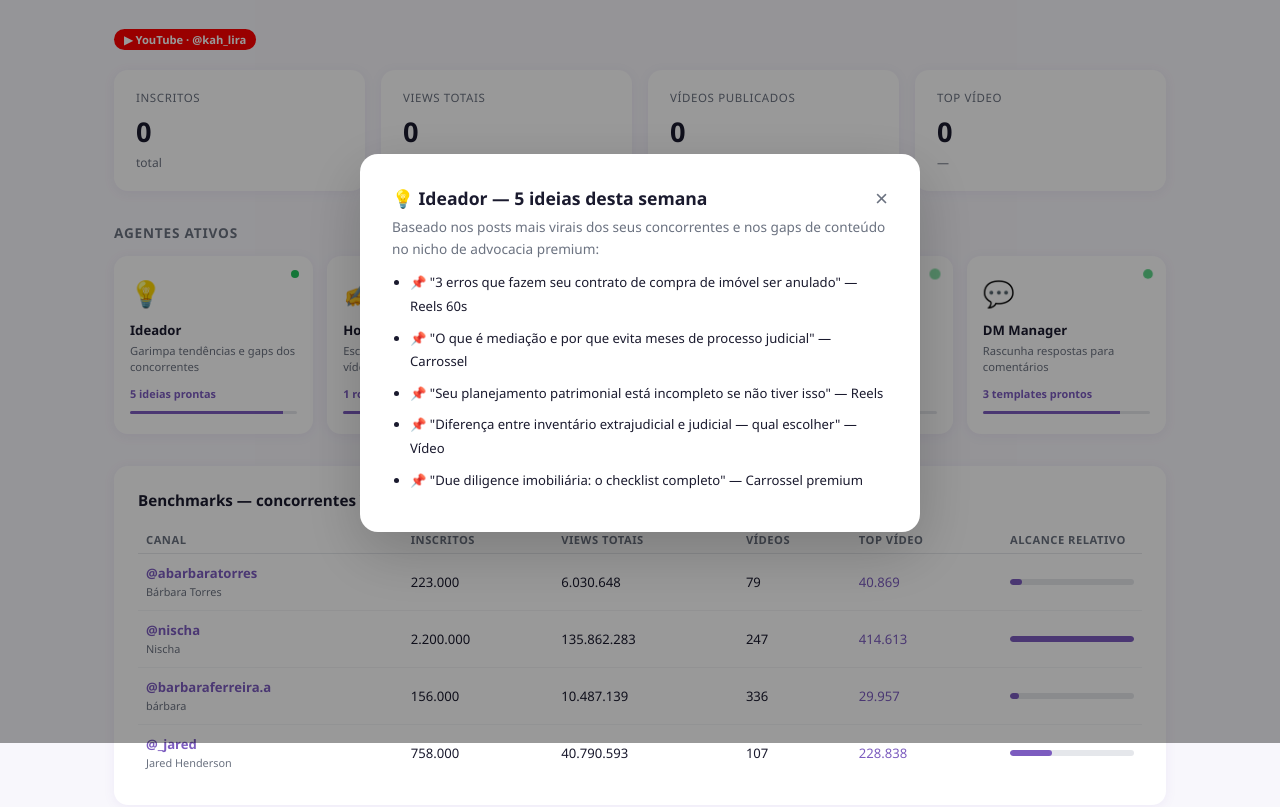
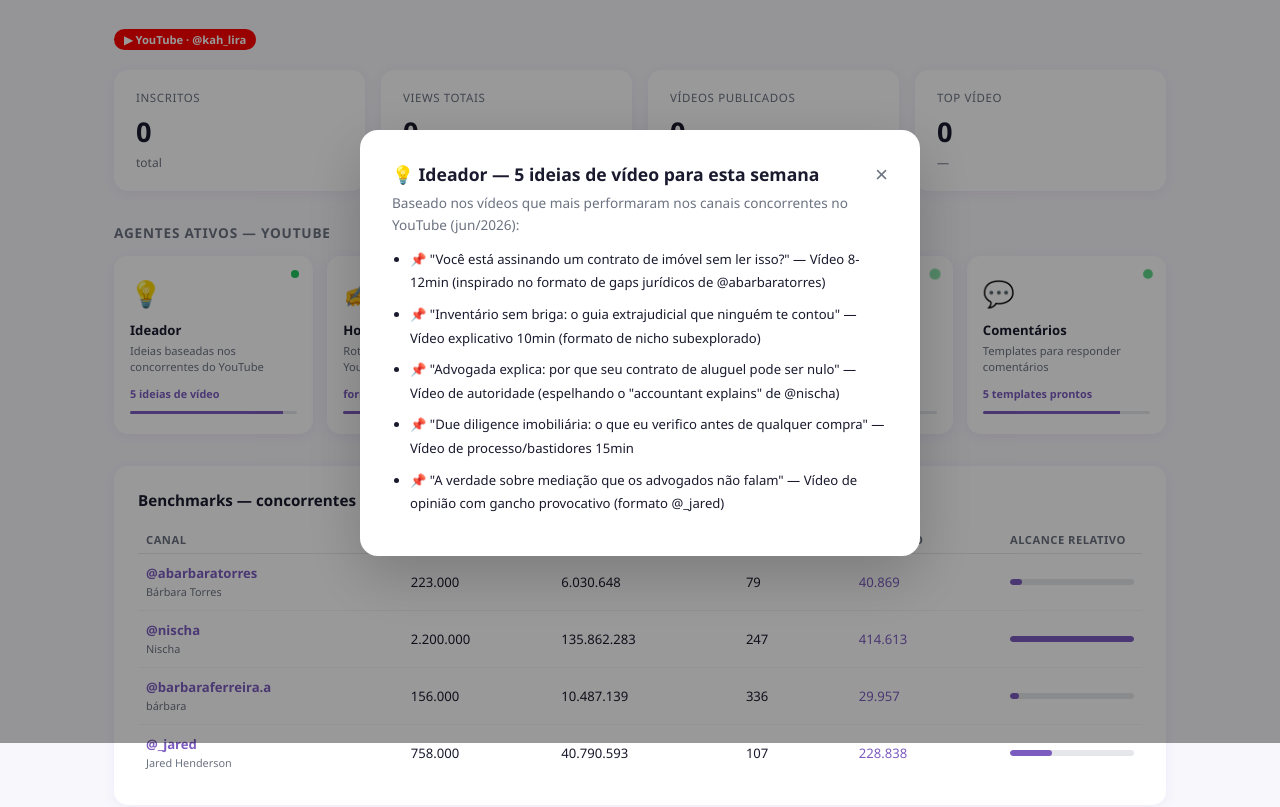
Before and after one commit to karenlyra-wq/Painel-de-Agentes-Digitais, a website: page dashboard/youtube.html in a window 1280 px wide. Both pictures are taken after a click on the element 213 px from the left and 402 px from the top of the page. Shown: the part 57-864 px from the top of the page. Drawn offline with Linux system fonts and the light colour scheme.

Commit message:
feat: YouTube-specific agent content based on real competitor data

```diff
--- /dev/null
+++ b/dashboard/youtube-agents.js
@@ -0,0 +1,82 @@
+const YT_AGENT_MODALS = {
+  ideator: {
+    title: '💡 Ideador — 5 ideias de vídeo para esta semana',
+    body: 'Baseado nos vídeos que mais performaram nos canais concorrentes no YouTube (jun/2026):',
+    list: [
+      '📌 "Você está assinando um contrato de imóvel sem ler isso?" — Vídeo 8-12min (inspirado no formato de gaps jurídicos de @abarbaratorres)',
+      '📌 "Inventário sem briga: o guia extrajudicial que ninguém te contou" — Vídeo explicativo 10min (formato de nicho subexplorado)',
+      '📌 "Advogada explica: por que seu contrato de aluguel pode ser nulo" — Vídeo de autoridade (espelhando o "accountant explains" de @nischa)',
+      '📌 "Due diligence imobiliária: o que eu verifico antes de qualquer compra" — Vídeo de processo/bastidores 15min',
+      '📌 "A verdade sobre mediação que os advogados não falam" — Vídeo de opinião com gancho provocativo (formato @_jared)',
+    ]
+  },
+  hook: {
+    title: '✍️ Hook & Script — Roteiro para YouTube (formato longo)',
+    body: 'Roteiro completo para o vídeo de maior potencial desta semana (8-12 minutos):',
+    list: [
+      '🎬 HOOK (0-15s): "Você está prestes a assinar um contrato de imóvel. Mas antes disso — existe uma cláusula que 9 em cada 10 compradores ignoram. E essa cláusula pode te custar caro."',
+      '🧭 CONTEXTO (15s-1min): Apresentação rápida. "Sou advogada especialista em direito imobiliário e hoje vou te mostrar os 3 pontos que verifico em todo contrato antes de assinar."',
+      '📝 DESENVOLVIMENTO (1min-8min): Ponto 1 — cláusula de rescisão unilateral. Ponto 2 — garantias e fiança. Ponto 3 — prazo de entrega e multas. Cada ponto com exemplo real (sem nome de cliente).',
+      '💡 VIRADA (8min-10min): "A solução não é desconfiar de todo mundo. É saber exatamente o que perguntar antes de assinar. E eu vou te dar o checklist completo."',
+      '📣 CTA (10min-12min): "Salva esse vídeo antes da sua próxima negociação. Se quiser uma análise do seu contrato específico, o link para consulta está na descrição."',
+      '✍️ TÍTULO SUGERIDO: "3 cláusulas que podem anular seu contrato imobiliário (a maioria ignora)"',
+    ]
+  },
+  planner: {
+    title: '📅 Planejador — Calendário YouTube desta semana',
+    body: 'Estratégia baseada na frequência dos concorrentes: @barbaraferreira.a posta diariamente, @abarbaratorres 1-2x/semana, @_jared 1x/semana. Para um canal novo, recomendo 1 vídeo/semana com consistência:',
+    list: [
+      '📆 Terça 9h — Publicar vídeo principal ("3 cláusulas que podem anular seu contrato")',
+      '📆 Terça 12h — Shorts: clip do momento mais impactante do vídeo (15-60s)',
+      '📆 Quinta 9h — Community post: pergunta para engajar ("Já leu seu contrato de ponta a ponta?")',
+      '📆 Sexta 9h — Shorts: dica jurídica rápida isolada do vídeo',
+      '⚠️ OBSERVAÇÃO: @barbaraferreira.a posta 336 vídeos com 156K inscritos — volume alto é a estratégia dela. Para advocacia premium, profundidade vale mais que frequência.',
+      '🎯 META DA SEMANA: consistência — 1 vídeo completo + 2 Shorts = presença sem comprometer qualidade',
+    ]
+  },
+  analyst: {
+    title: '📊 Analista — Benchmark YouTube (jun/2026)',
+    body: 'Análise dos 4 concorrentes monitorados no YouTube:',
+    list: [
+      '🏆 @nischa lidera com 2.2M inscritos e 135M views totais — top vídeo: 414K views com hook "The easiest (& laziest) way to get rich"',
+      '📈 @_jared: 758K inscritos, 40M views — top vídeo 228K views com "I don\'t like what the internet is doing to me" — formato ensaio/opinião performou melhor',
+      '🇧🇷 @abarbaratorres: 223K inscritos (PT-BR), 6M views — top vídeo 40K views com gancho introspectivo sobre carisma',
+      '🇧🇷 @barbaraferreira.a: 156K inscritos, 10.5M views com 336 vídeos — alta frequência, títulos de desenvolvimento pessoal',
+      '🎯 GAP identificado: nenhum concorrente cobre advocacia premium / direito imobiliário em PT-BR — nicho aberto com alta demanda de busca',
+      '🔑 Formato que mais performa no nicho: vídeo de 8-15min com título de "revelação" + hook de tensão nos primeiros 15 segundos',
+    ]
+  },
+  dm: {
+    title: '💬 Respostas para comentários — Templates prontos',
+    body: 'Templates para os comentários mais comuns em vídeos jurídicos no YouTube:',
+    list: [
+      '💬 DÚVIDA JURÍDICA ESPECÍFICA: "Ótima pergunta! Cada caso tem suas particularidades e não seria responsável da minha parte responder sem conhecer os detalhes. Mas posso te ajudar direito — o link para agendamento está na descrição 👆"',
+      '💬 ELOGIO/GRATIDÃO: "Fico muito feliz que tenha ajudado! Se quiser aprofundar em algum ponto, me conta nos comentários que priorizo no próximo vídeo 🙌"',
+      '💬 DISCORDÂNCIA/QUESTIONAMENTO: "Ponto válido! O direito tem nuances e situações específicas podem ter tratamento diferente. Se quiser, aprofundo esse aspecto — qual região do Brasil você está?"',
+      '💬 PEDIDO DE CONTEÚDO: "Anotei! Esse tema entra na lista dos próximos vídeos. Ativa o sininho para não perder quando sair 🔔"',
+      '💬 CONSULTA VIA COMENTÁRIO: "Para uma análise do seu caso específico preciso de mais informações do que posso tratar aqui. Acessa o link na descrição para agendarmos uma conversa adequada ao que você precisa."',
+    ]
+  }
+};
+
+function openAgentModal(agentId) {
+  const agent = YT_AGENT_MODALS[agentId];
+  if (!agent) return;
+  document.getElementById('modal-title').textContent = agent.title;
+  document.getElementById('modal-body').textContent = agent.body;
+  const ul = document.getElementById('modal-list');
+  ul.innerHTML = '';
+  agent.list.forEach(item => {
+    const li = document.createElement('li');
+    li.textContent = item;
+    li.style.marginBottom = '8px';
+    ul.appendChild(li);
+  });
+  document.getElementById('modal-overlay').classList.add('open');
+}
+
+function closeModal(e) {
+  if (e.target === document.getElementById('modal-overlay')) {
+    document.getElementById('modal-overlay').classList.remove('open');
+  }
+}
--- a/dashboard/youtube.html
+++ b/dashboard/youtube.html
@@ -90,13 +90,13 @@
     <div class="stat-card"><div class="label">Top vídeo</div><div class="value" id="stat-top">—</div><div class="sub" id="stat-top-title">—</div></div>
   </div>
 
-  <h2>Agentes ativos</h2>
+  <h2>Agentes ativos — YouTube</h2>
   <div class="agents-grid">
-    <div class="agent-card" onclick="openAgentModal('ideator')"><div class="pulse-dot"></div><div class="icon">💡</div><div class="name">Ideador</div><div class="role">Garimpa tendências e gaps dos concorrentes</div><div class="metric" id="ideator-metric">5 ideias prontas</div><div class="progress-bar"><div class="progress-fill"></div></div></div>
-    <div class="agent-card" onclick="openAgentModal('hook')"><div class="pulse-dot" style="animation-delay:.4s"></div><div class="icon">✍️</div><div class="name">Hook &amp; Script</div><div class="role">Escreve hooks e roteiros de vídeos</div><div class="metric">1 roteiro gerado</div><div class="progress-bar"><div class="progress-fill" style="animation-delay:.3s"></div></div></div>
-    <div class="agent-card" onclick="openAgentModal('planner')"><div class="pulse-dot" style="animation-delay:.8s"></div><div class="icon">📅</div><div class="name">Planejador</div><div class="role">Monta o calendário semanal de vídeos</div><div class="metric">7 dias planejados</div><div class="progress-bar"><div class="progress-fill" style="animation-delay:.6s"></div></div></div>
-    <div class="agent-card" onclick="openAgentModal('analyst')"><div class="pulse-dot" style="animation-delay:1.2s"></div><div class="icon">📊</div><div class="name">Analista</div><div class="role">Analisa seus stats e benchmarks</div><div class="metric" id="analyst-metric">—</div><div class="progress-bar"><div class="progress-fill" style="animation-delay:.9s"></div></div></div>
-    <div class="agent-card" onclick="openAgentModal('dm')"><div class="pulse-dot" style="animation-delay:1.6s"></div><div class="icon">💬</div><div class="name">DM Manager</div><div class="role">Rascunha respostas para comentários</div><div class="metric">3 templates prontos</div><div class="progress-bar"><div class="progress-fill" style="animation-delay:1.2s"></div></div></div>
+    <div class="agent-card" onclick="openAgentModal('ideator')"><div class="pulse-dot"></div><div class="icon">💡</div><div class="name">Ideador</div><div class="role">Ideias baseadas nos concorrentes do YouTube</div><div class="metric">5 ideias de vídeo</div><div class="progress-bar"><div class="progress-fill"></div></div></div>
+    <div class="agent-card" onclick="openAgentModal('hook')"><div class="pulse-dot" style="animation-delay:.4s"></div><div class="icon">✍️</div><div class="name">Hook &amp; Script</div><div class="role">Roteiro completo para vídeo YouTube</div><div class="metric">formato 8-12 min</div><div class="progress-bar"><div class="progress-fill" style="animation-delay:.3s"></div></div></div>
+    <div class="agent-card" onclick="openAgentModal('planner')"><div class="pulse-dot" style="animation-delay:.8s"></div><div class="icon">📅</div><div class="name">Planejador</div><div class="role">Calendário semanal de publicações</div><div class="metric" id="planner-metric">1 vídeo + 2 Shorts</div><div class="progress-bar"><div class="progress-fill" style="animation-delay:.6s"></div></div></div>
+    <div class="agent-card" onclick="openAgentModal('analyst')"><div class="pulse-dot" style="animation-delay:1.2s"></div><div class="icon">📊</div><div class="name">Analista</div><div class="role">Benchmark real dos concorrentes</div><div class="metric" id="analyst-metric">4 canais analisados</div><div class="progress-bar"><div class="progress-fill" style="animation-delay:.9s"></div></div></div>
+    <div class="agent-card" onclick="openAgentModal('dm')"><div class="pulse-dot" style="animation-delay:1.6s"></div><div class="icon">💬</div><div class="name">Comentários</div><div class="role">Templates para responder comentários</div><div class="metric">5 templates prontos</div><div class="progress-bar"><div class="progress-fill" style="animation-delay:1.2s"></div></div></div>
   </div>
 
   <div id="main-content"></div>
@@ -108,7 +108,7 @@
     <h3 id="modal-title"></h3><p id="modal-body"></p><ul id="modal-list"></ul>
   </div>
 </div>
-<script src="agents.js"></script>
+<script src="youtube-agents.js"></script>
 <script src="youtube.js"></script>
 </body>
 </html>
```
